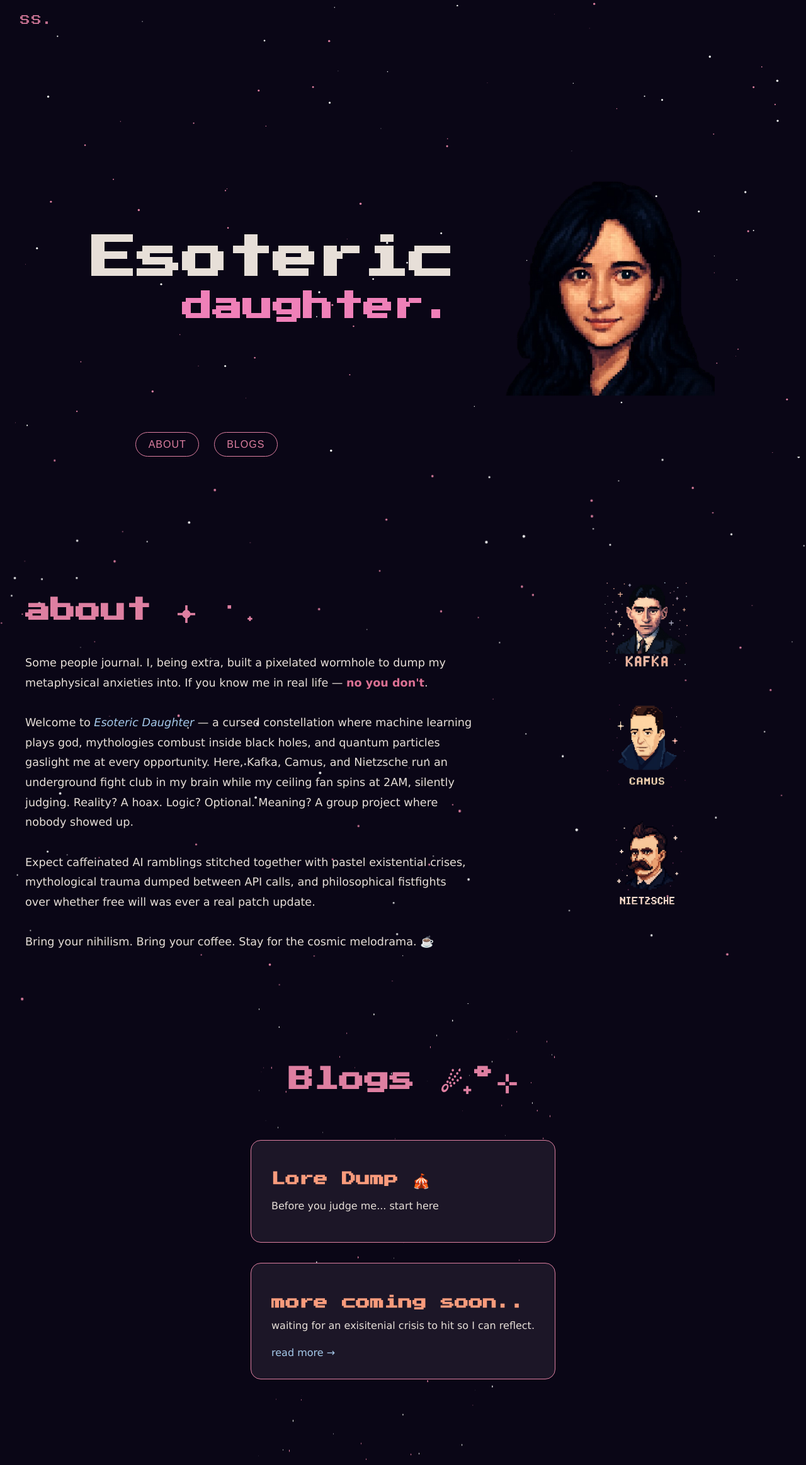
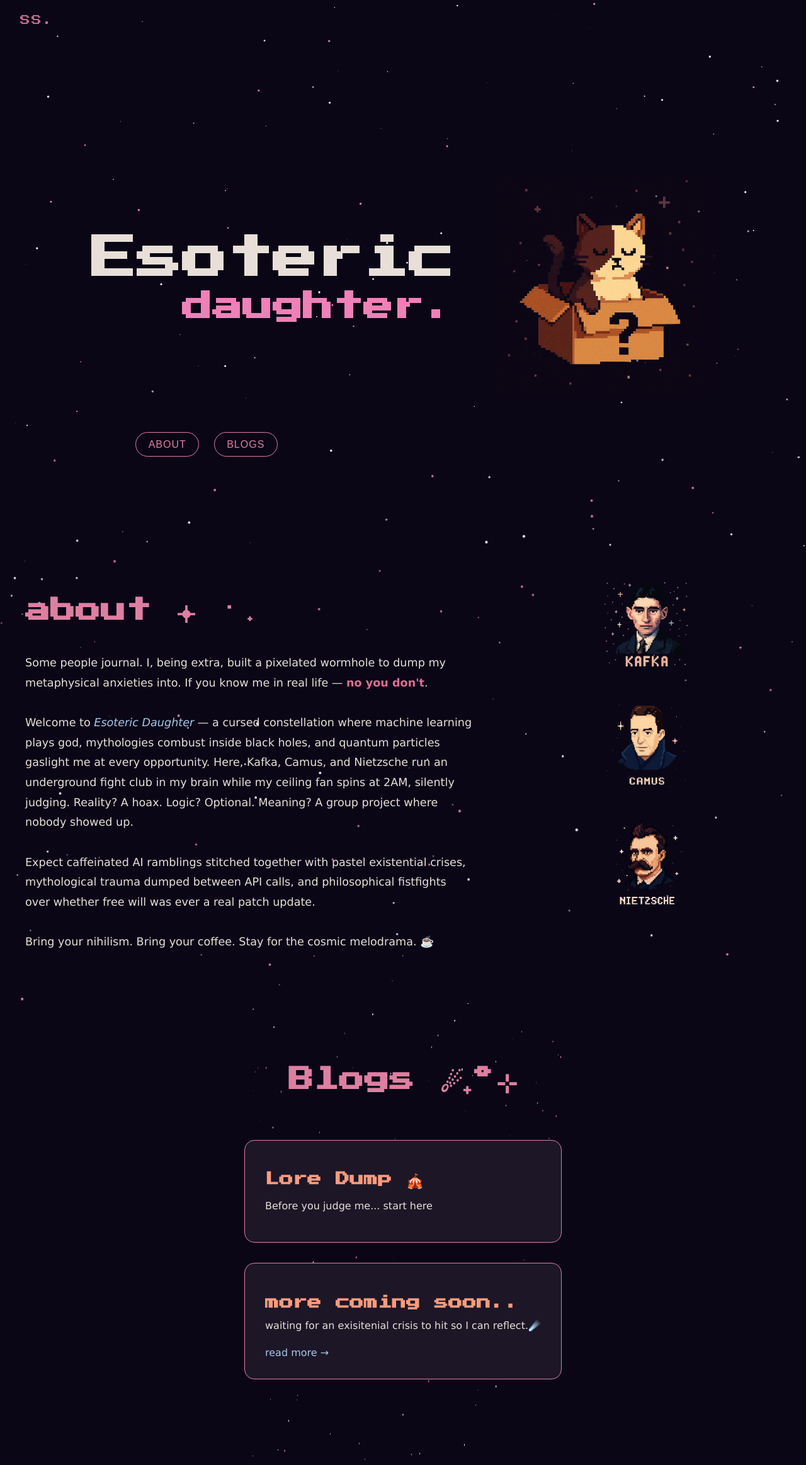
Before and after one commit to san5kriti/blogwebsite, a Next.js app: page / in a window 1280 px wide. Shown: the top 2326 px of the page at 63% size. Built offline with nearby package versions, Linux system fonts and the light colour scheme.

Commit message:
change pic

```diff
--- a/src/components/Blogs.tsx
+++ b/src/components/Blogs.tsx
@@ -62,7 +62,7 @@ export default function Blogs() {
           <div className={styles.blogCard}>
             <h2 className={styles.blogTitle}>more coming soon..</h2>
             <p className={styles.blogSnippet}>
-              waiting for an exisitenial crisis to hit so I can reflect.
+              waiting for an exisitenial crisis to hit so I can reflect.☄️
             </p>
             <Link href="/blogs/blog2" className={styles.readMore}>read more →</Link>
           </div>
--- a/src/pages/index.tsx
+++ b/src/pages/index.tsx
@@ -86,7 +86,7 @@ export default function Home() {
 
           <div className={styles.ghostContainer}>
             <Image
-              src="/me.png"
+              src="/catto.png"
               alt="Ghost Astronaut Mascot"
               width={500}
               height={500}
```
Also changed, not shown: public/me.png (deleted).
